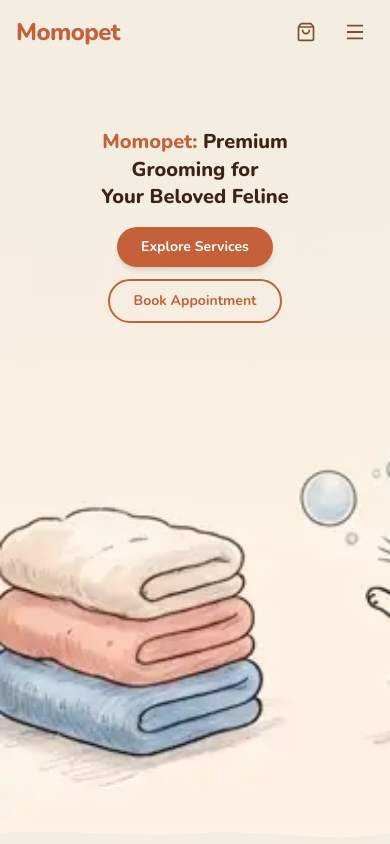
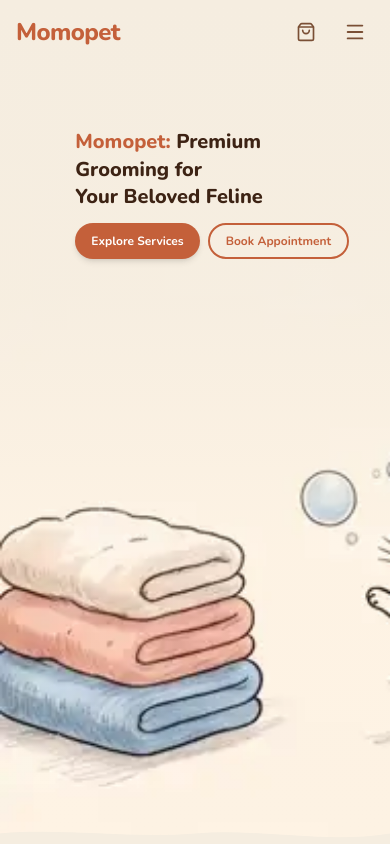
Before and after one commit to Edward-0528/momopet, a React (Vite) app: page / in a window 390 px wide. Shown: the top 844 px of the page. Built offline with nearby package versions, Linux system fonts and the light colour scheme.

Commit message:
fix: hero mobile — buttons inline/nowrap, content offset 15% from left

```diff
--- a/src/components/sections/Hero.jsx
+++ b/src/components/sections/Hero.jsx
@@ -45,33 +45,33 @@ export default function Hero() {
       />
 
       {/* ── Text content ───────────────────────────────── */}
-      {/* Mobile: centered at bottom, Desktop: left-aligned middle */}
       <div className="relative w-full max-w-6xl mx-auto px-6 sm:px-12 py-16 md:py-28">
         <motion.div
-          className="max-w-sm mx-auto md:mx-0 text-center md:text-left"
+          className="max-w-sm md:mx-0 text-left"
+          style={{ marginLeft: 'clamp(1rem, 15%, 5rem)' }}
           variants={fadeUp}
           initial="hidden"
           animate="show"
         >
           <h1
-            className="text-xl sm:text-4xl font-extrabold leading-snug mb-4"
+            className="text-xl sm:text-4xl font-extrabold leading-snug mb-3"
             style={{ color: '#3D2314', fontFamily: 'Nunito, sans-serif' }}
           >
             <span style={{ color: '#C4603A' }}>Momopet:</span> Premium
             <br />Grooming for
             <br />Your Beloved Feline
           </h1>
-          <div className="flex flex-row gap-3 flex-wrap justify-center md:justify-start">
+          <div className="flex flex-row gap-2 flex-nowrap justify-start">
             <Link
               to="/services"
-              className="inline-flex justify-center items-center px-6 py-2.5 rounded-full text-sm font-bold text-white shadow-md transition-all duration-200 hover:brightness-110 active:scale-95"
+              className="inline-flex justify-center items-center px-4 py-2 rounded-full text-xs font-bold text-white shadow-md transition-all duration-200 hover:brightness-110 active:scale-95 sm:px-6 sm:py-2.5 sm:text-sm"
               style={{ backgroundColor: '#C4603A', fontFamily: 'Nunito, sans-serif' }}
             >
               Explore Services
             </Link>
             <Link
               to="/services"
-              className="inline-flex justify-center items-center px-6 py-2.5 rounded-full text-sm font-bold border-2 transition-all duration-200 hover:bg-[#F2E4D4] active:scale-95"
+              className="inline-flex justify-center items-center px-4 py-2 rounded-full text-xs font-bold border-2 transition-all duration-200 hover:bg-[#F2E4D4] active:scale-95 sm:px-6 sm:py-2.5 sm:text-sm"
               style={{ borderColor: '#C4603A', color: '#C4603A', fontFamily: 'Nunito, sans-serif' }}
             >
               Book Appointment
```
